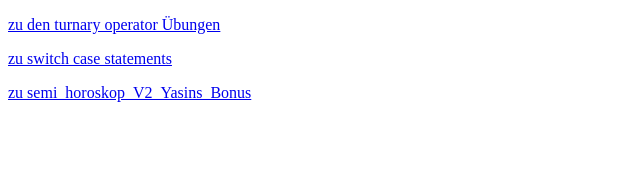
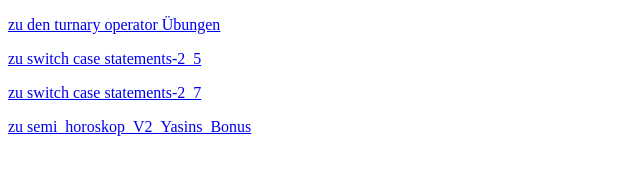
Before and after one commit to YacineYldrm/switch_and_ternary_challenges, a plain HTML site: page index.html in a window 1280 px wide. Shown: the whole page, without its empty margins (0-640 px from the left). Drawn offline with Linux system fonts and the light colour scheme.

Commit message:
Uebung switch case statements 2_7 hinzugefügt

```diff
--- a/index.html
+++ b/index.html
@@ -7,7 +7,8 @@
 </head>
 <body>
     <p><a href="./ternary_operator/index.html" target="_blank">zu den turnary operator Übungen</a></p>
-    <p><a href="./switch_case_statements/index.html" target="_blank">zu switch case statements</a></p>
+    <p><a href="./switch_case_statements_2_5/index.html" target="_blank">zu switch case statements-2_5</a></p>
+    <p><a href="./switch_case_statements_2_7/index.html" target="_blank">zu switch case statements-2_7</a></p>
     <p><a href="./Semi_Horoskop_V2/index.html" target="_blank">zu semi_horoskop_V2_Yasins_Bonus</a></p>
 </body>
 </html>
```
